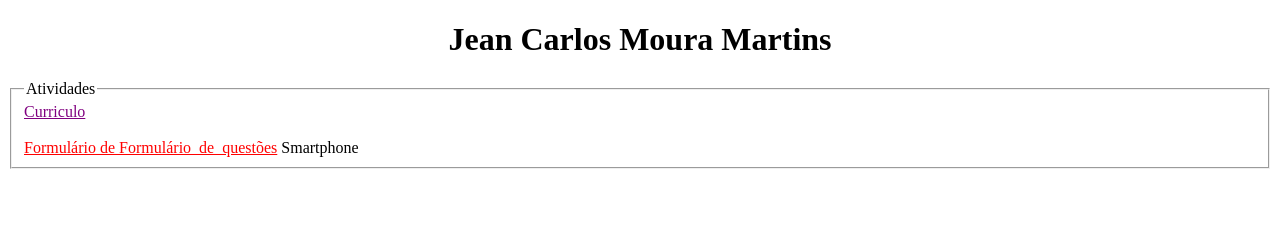
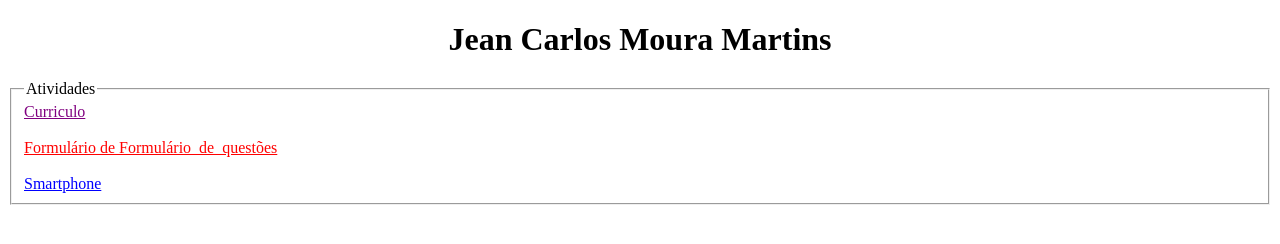
Before and after one commit to JeanCB-Dev/JeanCB-DEv.github.io, a plain HTML site: page index.html in a window 1280 px wide. Drawn offline with Linux system fonts and the light colour scheme.

Commit message:
correção

```diff
--- a/index.html
+++ b/index.html
@@ -14,8 +14,8 @@
    <fieldset>
 <legend>Atividades</legend>
 <a href="./Outros_Códigos/Curriculo/index.html" style="color:purple">Curriculo</a><br><br>
-<a href="./Outros_Códigos/Formulário_de_questões/index.html" style="color:red">Formulário de Formulário_de_questões</a>
-<a href="./Outros_Códigos/smartphone/index.html" style="color:blue"></a>Smartphone </a>
+<a href="./Outros_Códigos/Formulário_de_questões/index.html" style="color:red">Formulário de Formulário_de_questões</a><br><br>
+<a href="./Outros_Códigos/smartphone/index.html" style="color:blue">Smartphone </a>
 
    </fieldset>
 
```
Also changed, not shown: Outros_Códigos/Posicionamento/index.html (added).
